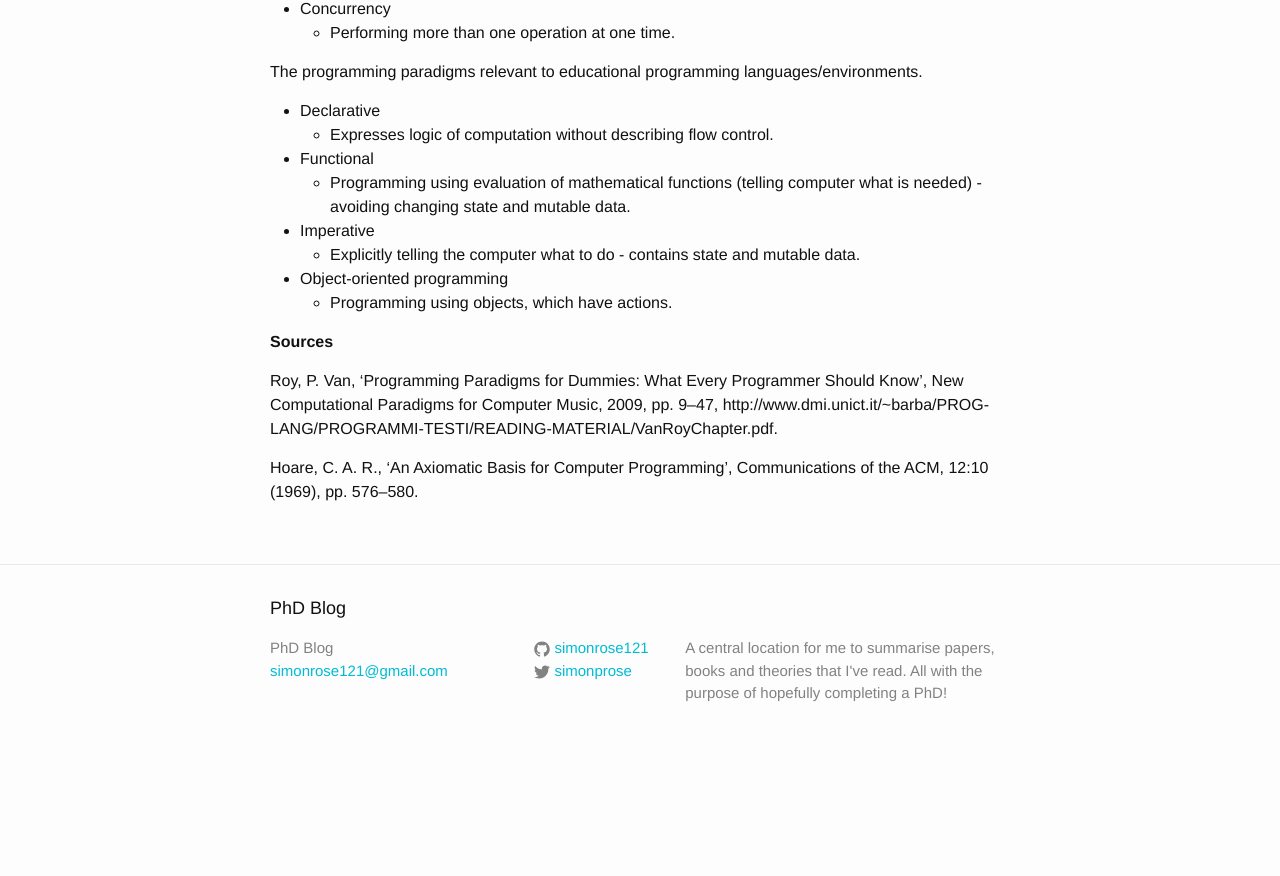
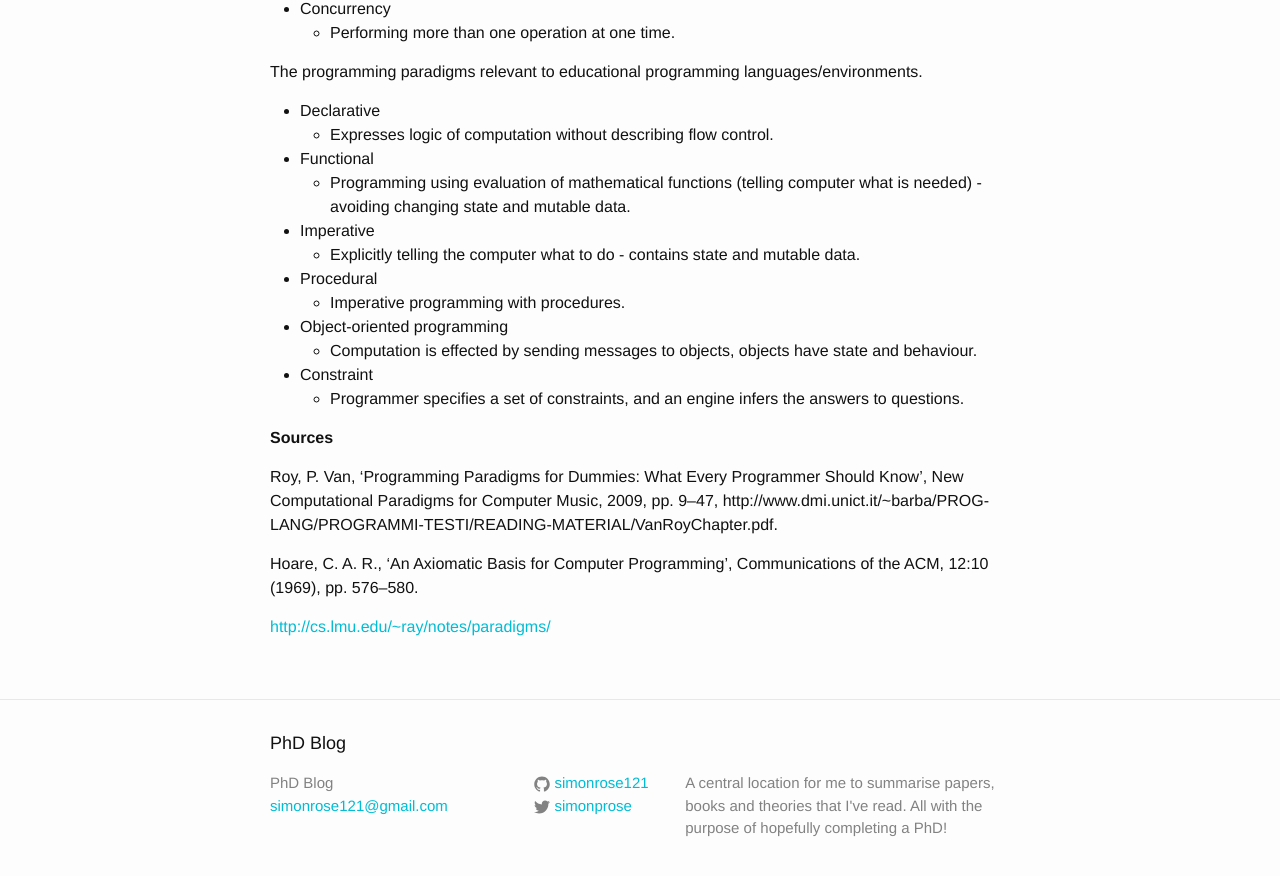
Before and after one commit to simonrose121/phd, a Jekyll site: the page built from _posts/2016-11-18-programming-paradigms.md, in a window 1280 px wide and 900 px high, scrolled down 1280 px. Shown: the top 876 px of the window. Built offline with Jekyll 4.4.1, drawn with Linux system fonts in a browser that asks for light colours; before the commit the page ends 2045 px from its top, so only the background shows below that.

Commit message:
Add a couple of extra paradigms and a source

```diff
--- a/_posts/2016-11-18-programming-paradigms.md
+++ b/_posts/2016-11-18-programming-paradigms.md
@@ -34,11 +34,17 @@ The programming paradigms relevant to educational programming languages/environm
 	- Programming using evaluation of mathematical functions (telling computer what is needed) - avoiding changing state and mutable data.
 - Imperative
 	- Explicitly telling the computer what to do - contains state and mutable data.
+- Procedural
+	- Imperative programming with procedures.
 - Object-oriented programming
-	- Programming using objects, which have actions.
+	- Computation is effected by sending messages to objects, objects have state and behaviour.
+- Constraint
+	- Programmer specifies a set of constraints, and an engine infers the answers to questions.
 
 **Sources**
 
 Roy, P. Van, ‘Programming Paradigms for Dummies: What Every Programmer Should Know’, New Computational Paradigms for Computer Music, 2009, pp. 9–47, http://www.dmi.unict.it/~barba/PROG-LANG/PROGRAMMI-TESTI/READING-MATERIAL/VanRoyChapter.pdf.
 
 Hoare, C. A. R., ‘An Axiomatic Basis for Computer Programming’, Communications of the ACM, 12:10 (1969), pp. 576–580.
+
+[http://cs.lmu.edu/~ray/notes/paradigms/](http://cs.lmu.edu/~ray/notes/paradigms/)
```
